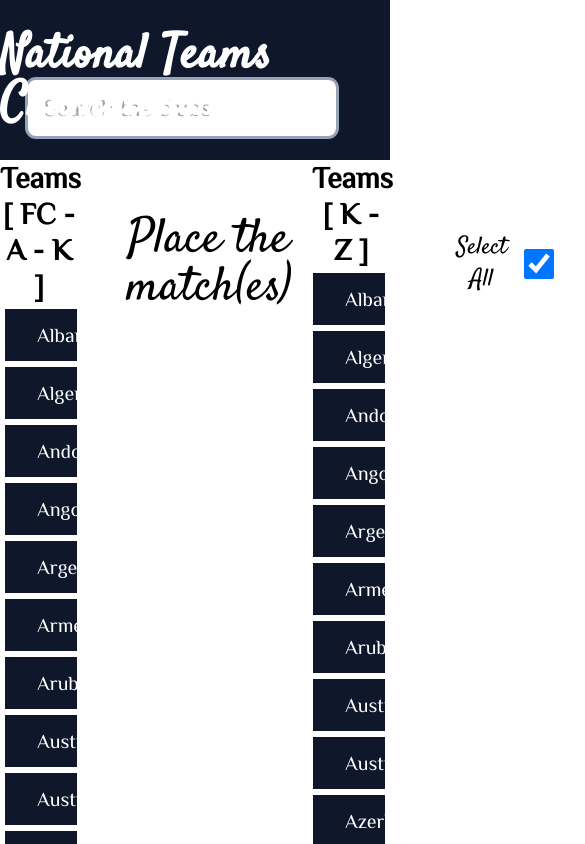
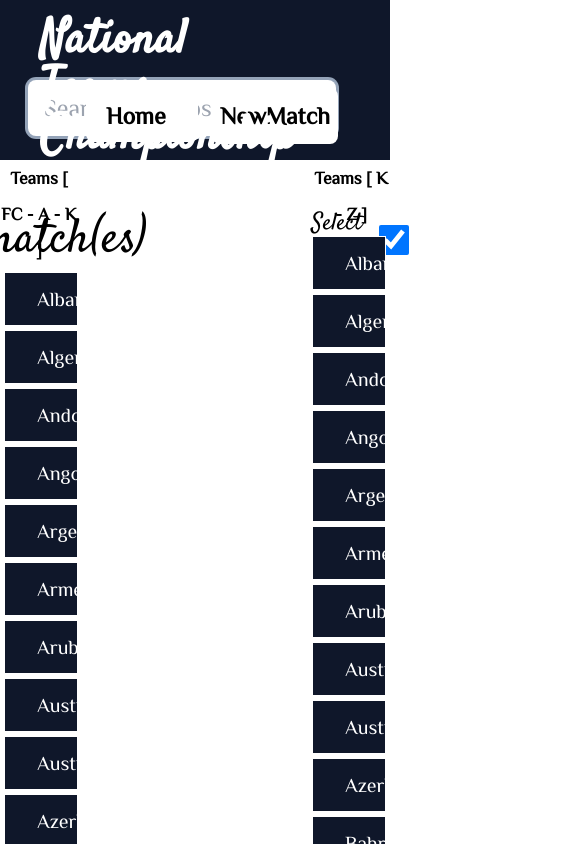
Before and after one commit to frckbrice/fake-score-football-app, a React (Vite) app: page /countries in a window 390 px wide. Shown: the top 844 px of the page, 585 px wide, since content can reach past the window. Built offline with nearby package versions, Linux system fonts and the light colour scheme.

Commit message:
ui md fixed

```diff
--- a/src/App.css
+++ b/src/App.css
@@ -69,6 +69,71 @@
   font-weight: 600;
 }
 
+.divaddhome {
+  width: 67px;
+  padding: 32px 8px 0;
+  display: flex;
+  align-items: center;
+  margin: 2.5rem 0 0;
+  gap: 10rem;
+}
+
+.homepage {
+  color: black;
+  background-color: white;
+  padding: 10px 20px;
+  width: 7rem;
+  font-weight: bold;
+  border-radius: 0.5rem;
+  font-size: 1.5rem /* 24px */;
+  line-height: 2rem;
+  font-family: Philosopher;
+  cursor: pointer;
+  --tw-shadow-color: #fff;
+  --tw-shadow: var(--tw-shadow-colored);
+  --tw-ring-opacity: 1;
+  --tw-ring-color: rgb(100 116 139 / var(--tw-ring-opacity));
+}
+
+.titleheading {
+  color: #fff;
+  position: absolute;
+  top: -2px;
+  right: 8px;
+  padding-right: 5rem;
+}
+
+.titleheading h1 {
+  font-weight: bold;
+  border-radius: 0.5rem;
+  font-size: 3rem /* 48px */;
+  line-height: 1;
+  font-family: Satisfy;
+  --tw-shadow-color: #fff;
+  --tw-shadow: var(--tw-shadow-colored);
+  --tw-ring-opacity: 1;
+  --tw-ring-color: rgb(100 116 139 / var(--tw-ring-opacity));
+  z-index: 10;
+  margin-top: 2rem /* 32px */;
+}
+
+.matchbox {
+  display: flex;
+  text-align: center;
+  justify-content: space-between;
+  padding-left: 2.5rem /* 40px */;
+  padding-right: 2.5rem /* 40px */;
+  align-items: center;
+}
+
+.rangerght,
+.rangeleft {
+  text-align: center;
+  font-size: 1.875rem /* 30px */;
+  line-height: 2.25rem /* 36px */;
+  font-family: Philosopher;
+  font-weight: bold;
+}
 
 /** responsiveness */
 
@@ -80,4 +145,30 @@
   li {
     padding-left: 0;
   }
+
+  .titleheading {
+    position: absolute;
+    left: 40px;
+    top: -15px;
+  }
+
+  .divform {
+    position: absolute;
+    right: 2rem;
+  }
+
+  .homepage {
+    position: absolute;
+    right: 12rem;
+  }
+
+  .matchbox {
+    justify-content: center;
+    gap: 0;
+  }
+
+  .rangerght,
+  .rangeleft {
+    font-size: 1.1rem;
+  }
 }
--- a/src/components/Heading.jsx
+++ b/src/components/Heading.jsx
@@ -5,7 +5,7 @@ import Form from "./form";
 const Heading = forwardRef((props, ref) => {
   const navigate = useNavigate();
   return (
-    <header className="header flex h-40 w-full bg-slate-900 pr-4">
+    <header className="heading flex h-40 w-full bg-slate-900 pr-4">
       <div className="div-input w-96 mx-60 ml-5 px-2 pt-20">
         <input
           type="search"
@@ -17,19 +17,19 @@ const Heading = forwardRef((props, ref) => {
         />
       </div>
 
-      <div className="w-2/3 px-2 flex items-center mr-0 pt-16 gap-x-40">
-        <div className="flex">
+      <div className="divaddhome">
+        <div className="divform">
           <Form onSubmit={props.onSubmit} />
         </div>
         <h1
-          className="text-black py-3 px-4 w-fit bg-white font-bold rounded-lg  text-2xl text-indigo-750 font-Philosopher cursor-pointer shadow-white ring-slate-500"
+          className="homepage"
           onClick={() => navigate("/")}
         >
           Home
         </h1>
       </div>
-      <div className="title text-white absolute top--5 right-2 pr-4">
-        <h1 className="text-white font-bold rounded-lg  text-5xl font-Satisfy shadow-white ring-slate-500 z-10 mt-8 ">
+      <div className="titleheading">
+        <h1>
           {props.title}
         </h1>
       </div>
--- a/src/components/Sharedcomponent.jsx
+++ b/src/components/Sharedcomponent.jsx
@@ -154,9 +154,9 @@ export default function Sharedcomponent(props) {
         <main className=" mx-2 col-span-3 self-start h-700px ">
           <div className="w-full h-full mt-10 mb-10 ">
             <div className="clubs">
-              <div className=" flex text-center justify-between px-10  items-center ">
+              <div className="matchbox">
                 <h2 className="title text-center text-5xl font-Satisfy text-black font-thin my-4 mr-40 w-fit">
-                  Place the match(es)
+                   match(es)
                 </h2>
                 <h3 className="validate flex justify-center items-center ">
                   <span className="text-2xl font-Satisfy font-thin text-black mr-3">
--- a/src/components/form.jsx
+++ b/src/components/form.jsx
@@ -28,9 +28,9 @@ function Form(props) {
       <div>
         <button
           type="submit"
-          className="Add py-3 w-fit px-2 bg-white font-bold rounded-lg mx-5 text-2xl text-indigo-750 font-Philosopher"
+          className="Addmatch py-3 w-fit px-2 bg-white font-bold rounded-lg mx-5 text-2xl text-indigo-750 font-Philosopher"
         >
-          ADD
+          NewMatch
         </button>
       </div>
     </form>
--- /dev/null
+++ b/src/components/match.css
@@ -0,0 +1,5 @@
+.team-name img {
+ width: 4rem;
+ height: 3rem;
+ display: none;
+}
--- a/src/components/match.jsx
+++ b/src/components/match.jsx
@@ -1,4 +1,5 @@
 import PropTypes from "prop-types";
+import './match.css'
 
 const MatchCapture = (props) => {
   return (
--- a/src/components/sideBarLeft.jsx
+++ b/src/components/sideBarLeft.jsx
@@ -79,7 +79,7 @@ const SideBarLeft = ({ clubsData, searchField }) => {
   return (
     // <div className="sidebar h-screen w-96">
     <>
-      <h1 className="text-center text-3xl font-Philosopher font-bold">
+      <h1 className="rangeleft">
         Teams [ FC - A - K ]
       </h1>
 
--- a/src/components/sidebarRight.jsx
+++ b/src/components/sidebarRight.jsx
@@ -75,9 +75,7 @@ function SideBarRight({ clubsData, searchField }) {
 
   return (
     <>
-      <h1 className="text-center text-3xl font-Philosopher font-bold">
-        Teams [ K - Z ]
-      </h1>
+      <h1 className="rangerght">Teams [ K - Z ]</h1>
       <ul className="list list-none pr-1 text-xl font-Philosopher text-white h-700px overflow-y-auto">
         {clubsData
           ?.filter((club) => {
```
